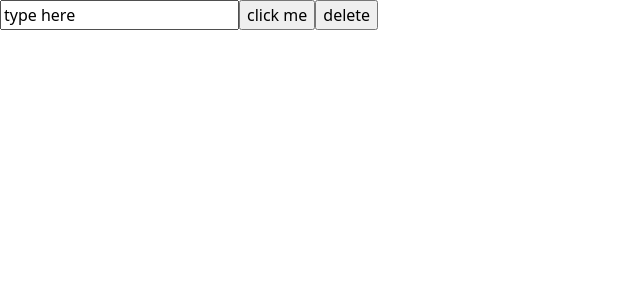
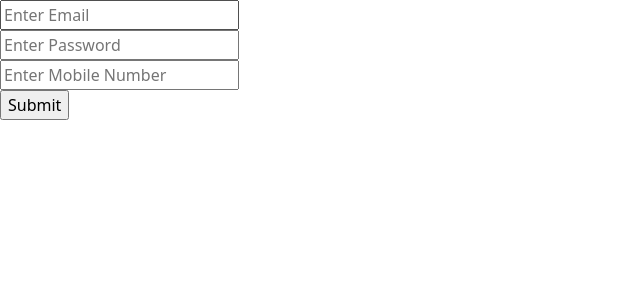
Before and after one commit to Saurabh-0102/React, a React (Create React App) app: page / in a window 1280 px wide. Shown: the top 300 px of the page, without its empty margins (0-640 px from the left). Built offline with nearby package versions, Linux system fonts and the light colour scheme.

Commit message:
email pass number

```diff
--- a/src/App.js
+++ b/src/App.js
@@ -9,35 +9,69 @@ export default function App() {
 }
 
 function MyComponent() {
+  const [email, setemail] = useState("");
+  const [password, setPassword] = useState("");
+  const [number, setnumber] = useState("");
 
-  let [mess, setmess] = useState("type here");
+  const [userlist, setuser] = useState([]);
 
-  let [list,setlist] = useState([]);
+  const proemail = (e) => {
+    setemail(e.target.value);
+  };
 
-    const tweet =  () => {
-        let newlist= [...list, mess];
-        setlist(newlist);
-        setmess("");
-    }
+  const propass = (e) => {
+    setPassword(e.target.value);
+  };
 
-    const newmess = (e) => {
-        let newval = e.target.value;
-        setmess(newval);
-    }
+  const pronum = (e) => {
+    setnumber(e.target.value);
+  };
 
-    const deletetweet = () => {
-        list.splice(0,1);
-        const newlist = [...list]
-        setlist(newlist);
-    }
+  const register = () => {
+    const user = {
+      email: email,
+      password: password,
+      number: number,
+    };
+    const newuser = [user, ...userlist];
+    setuser(newuser);
+  };
 
   return (
     <div>
-      <input type="text" value={mess} onChange={newmess} />
-      <input type="button" value="click me" onClick={tweet} />
-      <input type="button" value="delete" onClick={deletetweet}/>
-      {list.map((item) => (
-        <div>{item}</div>
+      <div>
+        <input
+          type="text"
+          value={email}
+          placeholder="Enter Email"
+          onChange={proemail}
+        />
+      </div>
+      <div>
+        <input
+          type="text"
+          value={password}
+          placeholder="Enter Password"
+          onClick={propass}
+        />
+      </div>
+      <div>
+        <input
+          type="text"
+          value={number}
+          placeholder="Enter Mobile Number"
+          onClick={pronum}
+        />
+      </div>
+      <div>
+        <input type="button" value="Submit" onClick={register} />
+      </div>
+
+      {userlist.map((item) => (
+        <div>
+          {" "}
+          {item.email}, {item.password}, {item.number}{" "}
+        </div>
       ))}
     </div>
   );
```
